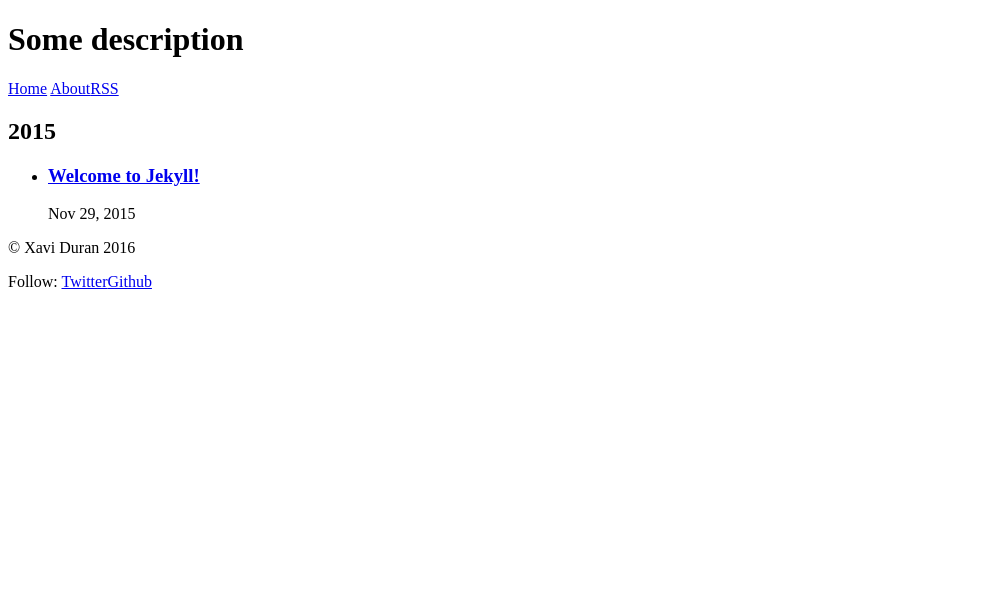
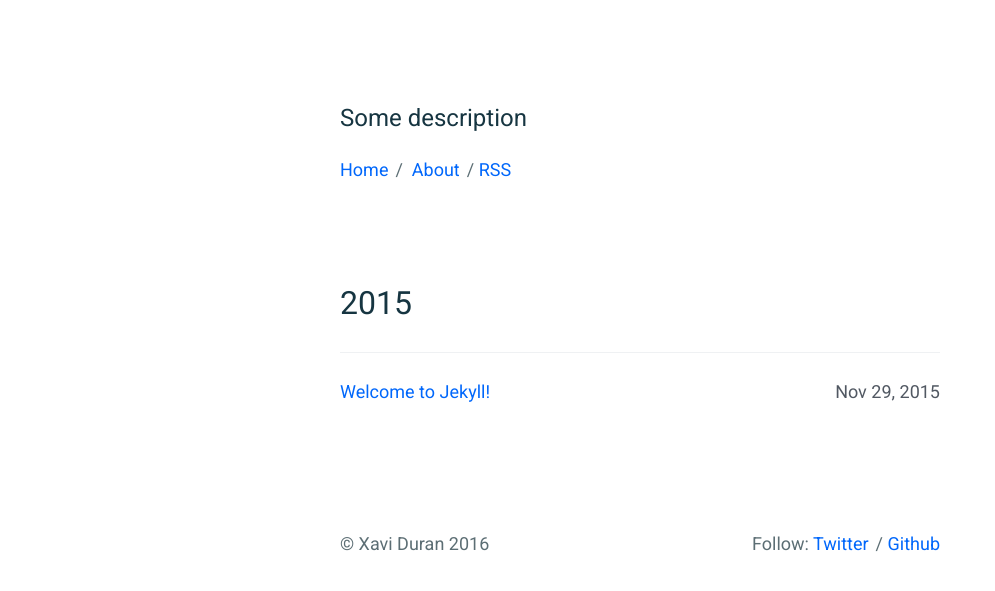
Before and after one commit to xdurana/xdurana.github.io, a Jekyll site: the page built from index.html, in a window 1280 px wide. Shown: the top 591 px of the page, without its empty margins (0-995 px from the left). Built offline with Jekyll 4.4.1, drawn with Linux system fonts in a browser that asks for light colours.

```diff
--- a/_config.yml
+++ b/_config.yml
@@ -4,7 +4,7 @@ description: >
     Some description
 author: Xavi Duran
 email: xadual@gmail.com
-baseurl: "butane" # the subpath of your site, e.g. /blog
+baseurl: "/butane" # the subpath of your site, e.g. /blog
 url: "http://xdurana.github.io" # the base hostname & protocol for your site
 twitter_username: xdurana
 github_username:  xdurana
```
